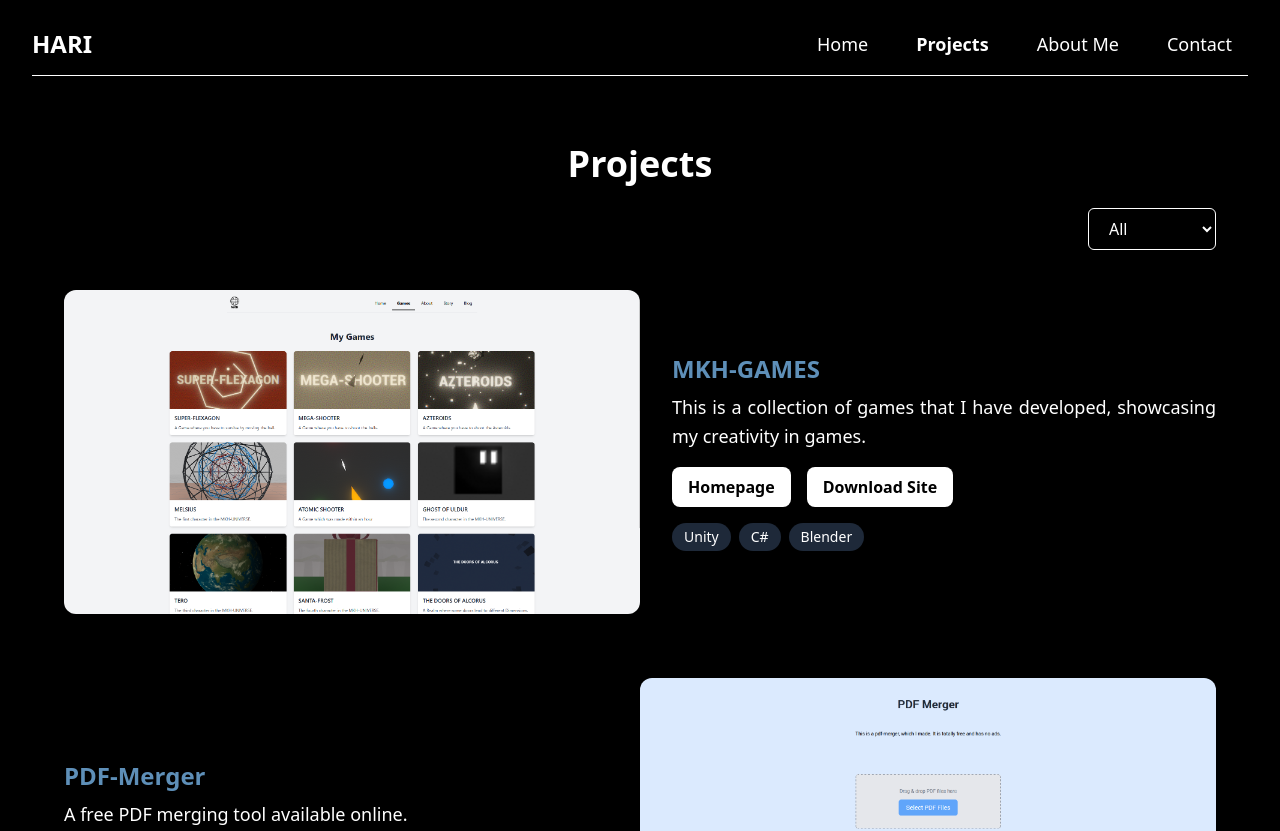
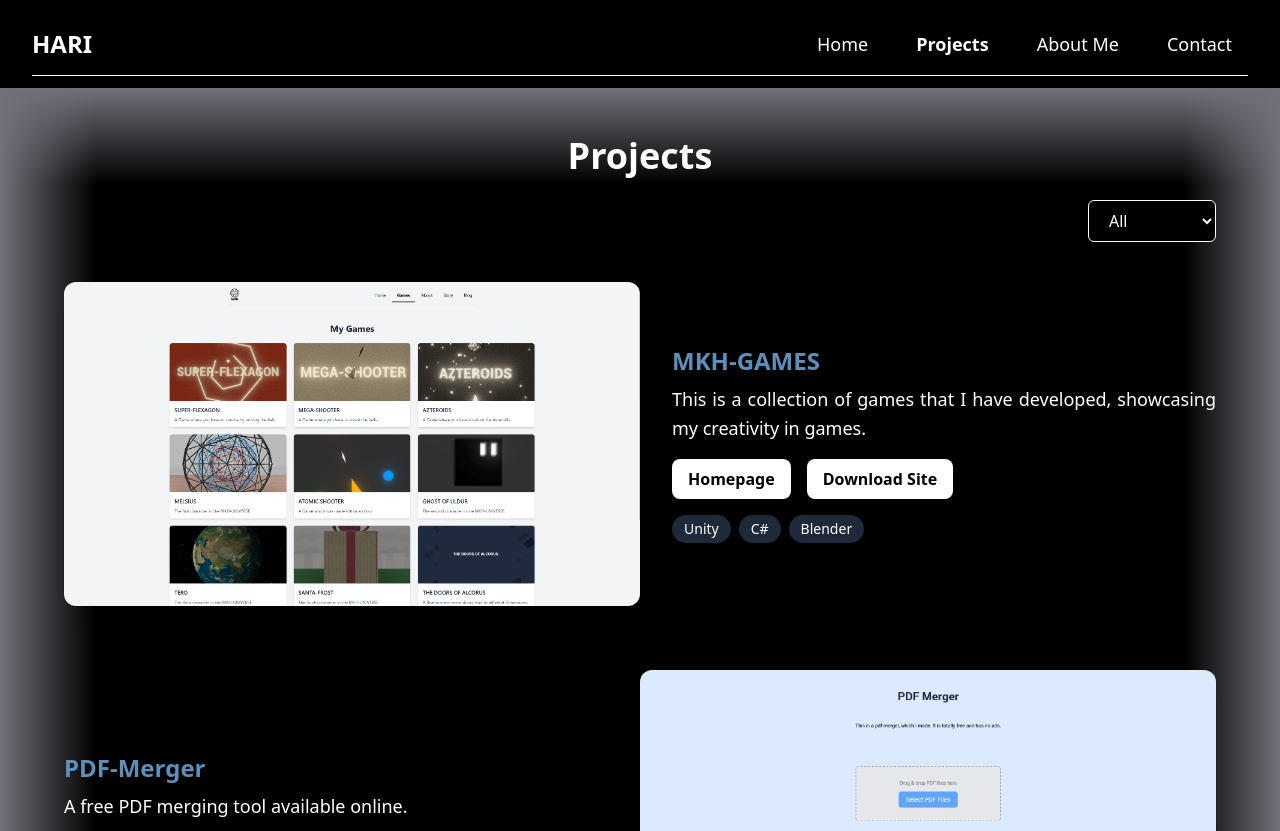
Before and after one commit to Hari-42/myportfolio, a Next.js app: page /projects in a window 1280 px wide. Shown: the top 831 px of the page. Built offline with nearby package versions, Linux system fonts and the light colour scheme.

Commit message:
added a gradient and short header fix

```diff
--- a/app/contact/page.js
+++ b/app/contact/page.js
@@ -52,7 +52,7 @@ export default function Contact() {
         <div className="flex flex-col min-h-screen font-sans bg-black text-white">
             {/* Header */}
             <header className="bg-black text-white py-3">
-                <div className="px-4 lg:px-8 mx-auto w-full max-w-7xl pb-2">
+                <div className="px-4 lg:px-8 mx-auto w-full max-w-7xl">
                     <div className="border-b relative flex h-16 items-center justify-between w-full">
                         <Link href="/" className="flex items-center space-x-2 text-2xl font-bold">
                             HARI
--- a/app/page.js
+++ b/app/page.js
@@ -16,7 +16,7 @@ export default function Home() {
         <div className="flex flex-col min-h-screen font-sans bg-black">
             {/* Header */}
             <header className="bg-black text-white py-3">
-                <div className="px-4 lg:px-8 mx-auto w-full max-w-7xl pb-2">
+                <div className="px-4 lg:px-8 mx-auto w-full max-w-7xl">
                     <div className="border-b relative flex h-16 items-center justify-between w-full">
                         <div className="flex items-center">
                             <Link href="/" className="flex items-center space-x-2 text-2xl font-bold">
--- a/app/projects/page.js
+++ b/app/projects/page.js
@@ -159,7 +159,7 @@ export default function Projects() {
         <div className="flex flex-col min-h-screen font-sans bg-black text-white">
             {/* Header */}
             <header className="bg-black text-white py-3">
-                <div className="px-4 lg:px-8 mx-auto w-full max-w-7xl pb-2">
+                <div className="px-4 lg:px-8 mx-auto w-full max-w-7xl">
                     <div className="border-b relative flex h-16 items-center justify-between w-full">
                         <div className="flex items-center">
                             <Link href="/" className="flex items-center space-x-2 text-2xl font-bold">HARI</Link>
@@ -193,9 +193,17 @@ export default function Projects() {
             </header>
 
             {/* Main Content */}
-            <main className="flex-1 flex flex-col items-center justify-start px-6 py-12">
+            <main className="relative flex-1 flex flex-col items-center justify-start px-6 py-12">
+                {/* Zinc Gradient Sides */}
+                <div className="pointer-events-none absolute inset-0 z-0">
+                    <div className="absolute top-0 left-0 right-0 h-24 bg-gradient-to-b from-zinc-500 to-transparent" />
+                    <div className="absolute bottom-0 left-0 right-0 h-24 bg-gradient-to-t from-zinc-500 to-transparent" />
+                    <div className="absolute top-0 bottom-0 left-0 w-24 bg-gradient-to-r from-zinc-500 to-transparent" />
+                    <div className="absolute top-0 bottom-0 right-0 w-24 bg-gradient-to-l from-zinc-500 to-transparent" />
+                </div>
+
                 <motion.h1
-                    className="text-4xl font-bold text-center mb-6"
+                    className="text-4xl font-bold text-center mb-6 z-10 relative"
                     variants={fadeUp}
                     initial="hidden"
                     animate="visible"
@@ -205,7 +213,7 @@ export default function Projects() {
                 </motion.h1>
 
                 {/* Dropdown Filter */}
-                <div className="flex justify-end w-full max-w-6xl mb-10">
+                <div className="flex justify-end w-full max-w-6xl mb-10 z-10 relative">
                     <select
                         value={activeFilter}
                         onChange={(e) => setActiveFilter(e.target.value)}
@@ -222,7 +230,7 @@ export default function Projects() {
                 {filteredProjects.map((project, idx) => (
                     <motion.div
                         key={idx}
-                        className={`flex flex-col ${idx % 2 === 0 ? 'md:flex-row' : 'md:flex-row-reverse'} items-center mb-16 max-w-6xl w-full gap-8`}
+                        className={`flex flex-col ${idx % 2 === 0 ? 'md:flex-row' : 'md:flex-row-reverse'} items-center mb-16 max-w-6xl w-full gap-8 z-10 relative`}
                         variants={fadeUp}
                         initial="hidden"
                         whileInView="visible"
@@ -249,7 +257,7 @@ export default function Projects() {
                 ))}
 
                 {filteredProjects.length === 0 && (
-                    <p className="text-center text-gray-400 text-lg mt-8">No projects match the selected filter.</p>
+                    <p className="text-center text-gray-400 text-lg mt-8 z-10 relative">No projects match the selected filter.</p>
                 )}
             </main>
         </div>
```
